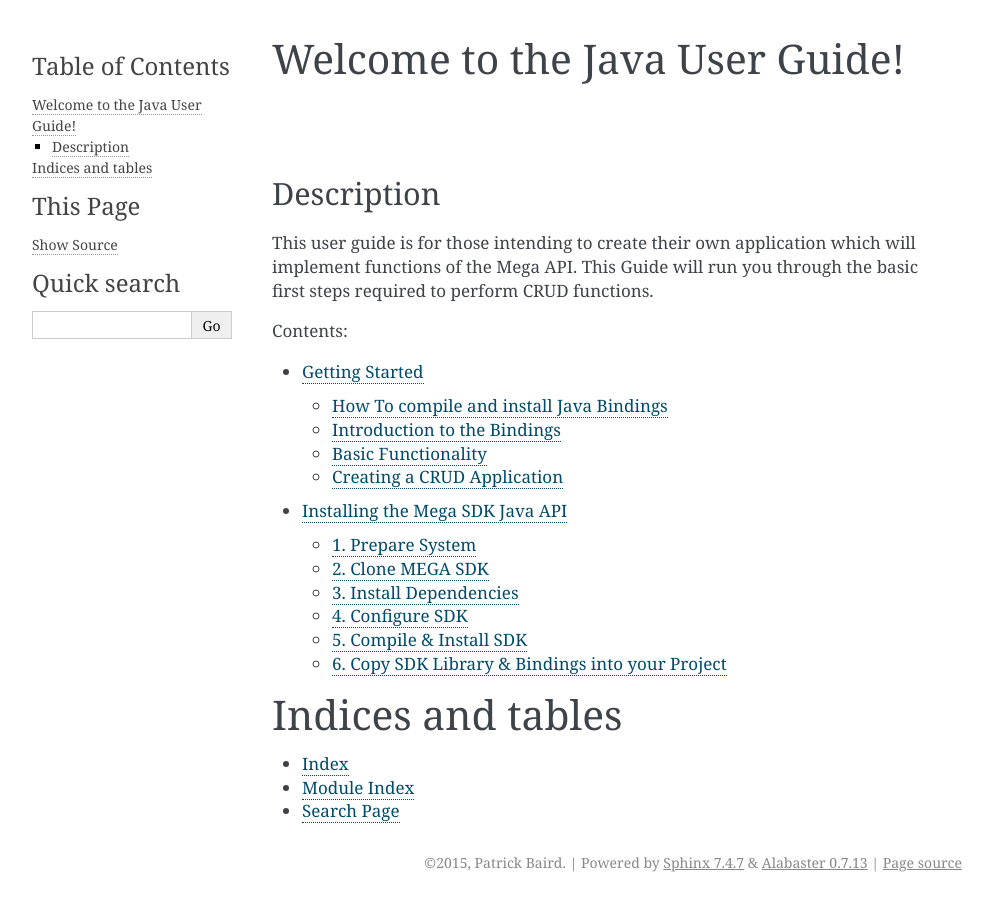
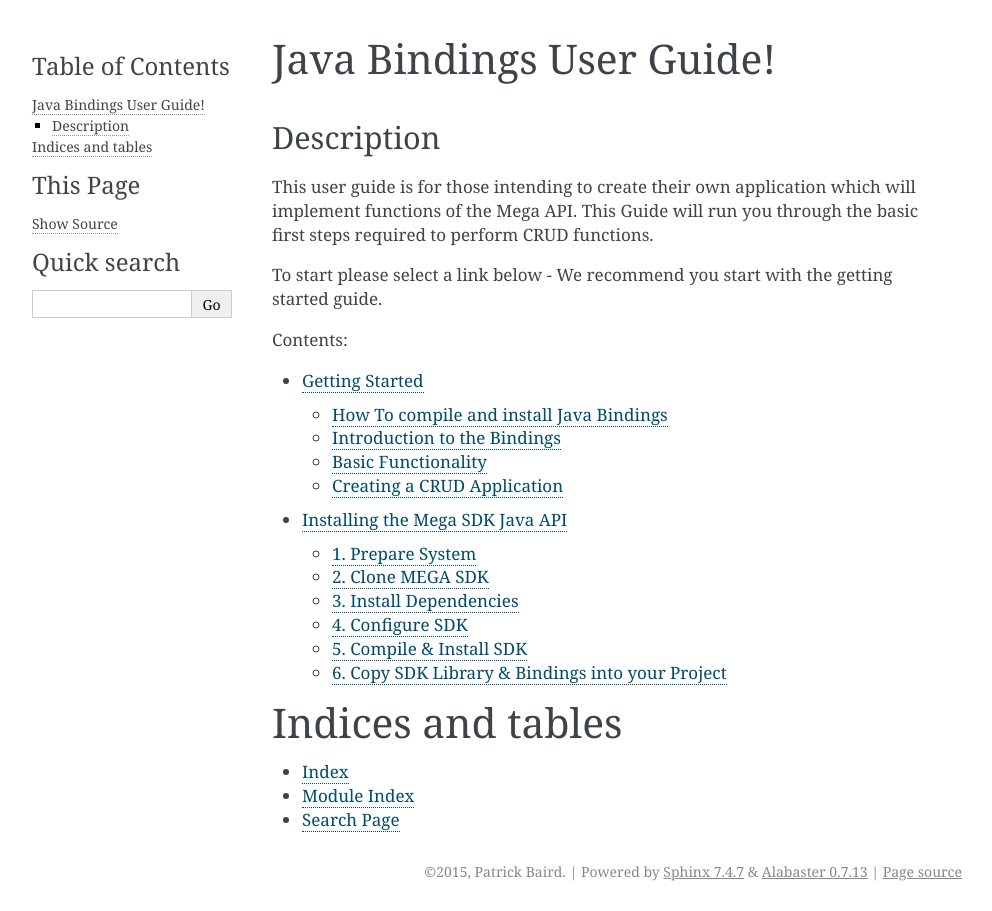
Before and after one commit to meganz/sdk, a Sphinx documentation site: the page built from bindings/doc/java/sphinx/source/index.rst, in a window 1280 px wide. Shown: the whole page, without its empty margins (148-1140 px from the left). Built offline with Sphinx 7.4.7, drawn with Linux system fonts in a browser that asks for light colours; pages that are not in the unit, such as notebooks, are missing from menus.

Commit message:
added trival changes to java guide docs

```diff
--- a/bindings/doc/java/sphinx/source/gettingstarted.rst
+++ b/bindings/doc/java/sphinx/source/gettingstarted.rst
@@ -24,10 +24,7 @@ The Creation
 
 The bindings have been automatically generated by SWIG, which is defined as :
 
-"SWIG is an interface compiler that connects programs written in C and C++ with scripting languages such as Perl,
- Python, Ruby, and Tcl. It works by taking the declarations found in C/C++ header files and using them to generate
- the wrapper code that scripting languages need to access the underlying C/C++ code. In addition, SWIG provides a
- variety of customization features that let you tailor the wrapping process to suit your application."
+"SWIG is an interface compiler that connects programs written in C and C++ with scripting languages such as Perl, Python, Ruby, and Tcl. It works by taking the declarations found in C/C++ header files and using them to generate the wrapper code that scripting languages need to access the underlying C/C++ code. In addition, SWIG provides a variety of customization features that let you tailor the wrapping process to suit your application."
 
  - The above is an extract from the official swig site for more info please visit http://www.swig.org/
 
--- a/bindings/doc/java/sphinx/source/index.rst
+++ b/bindings/doc/java/sphinx/source/index.rst
@@ -3,7 +3,7 @@
    You can adapt this file completely to your liking, but it should at least
    contain the root `toctree` directive.
 
-Welcome to the Java User Guide!
+Java Bindings User Guide!
 ===============================
 
 Description
@@ -11,6 +11,8 @@ Description
 
 This user guide is for those intending to create their own application which will implement functions of the Mega API.
 This Guide will run you through the basic first steps required to perform CRUD functions.
+
+To start please select a link below - We recommend you start with the getting started guide.
 
 Contents:
 
```
